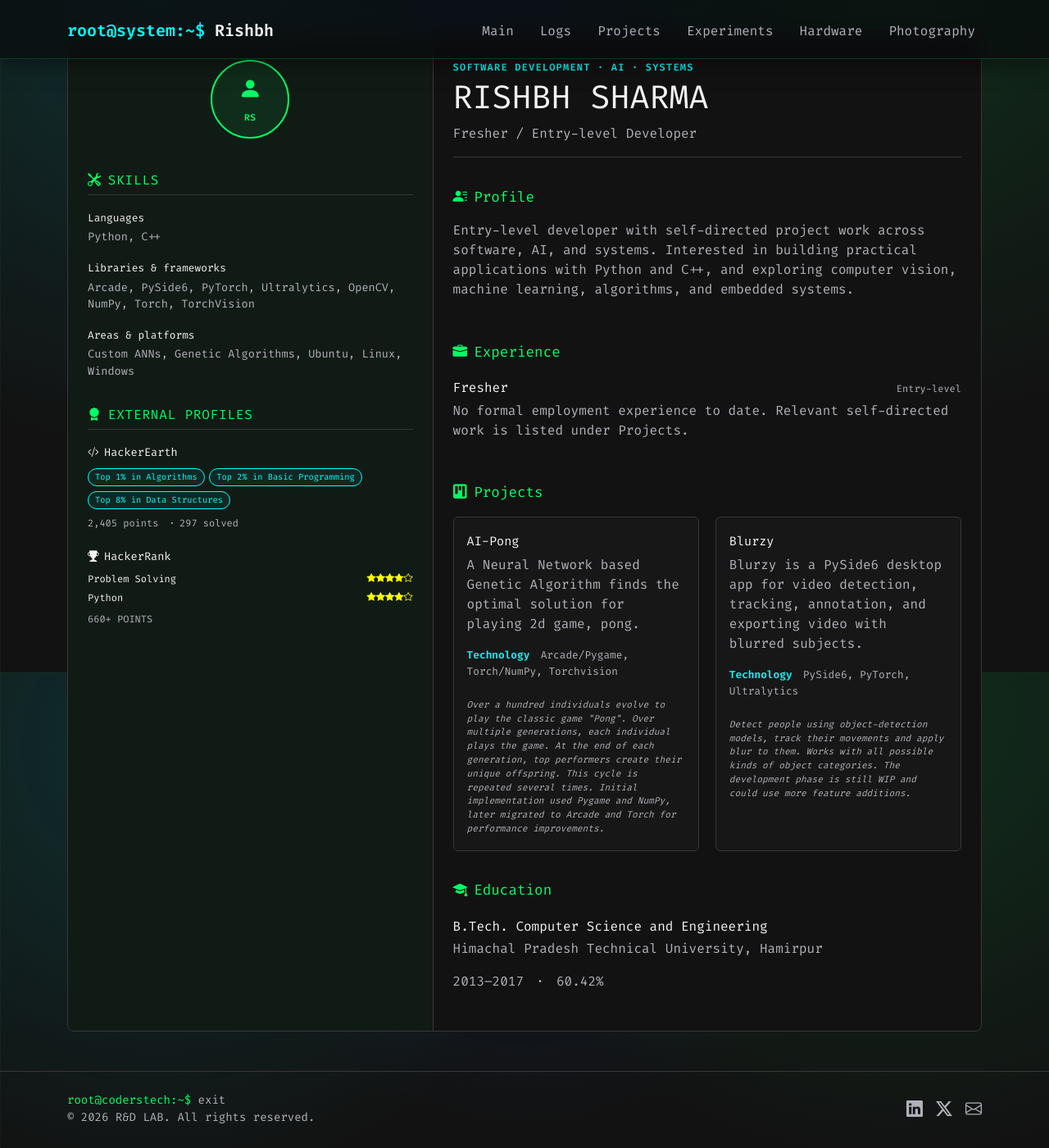
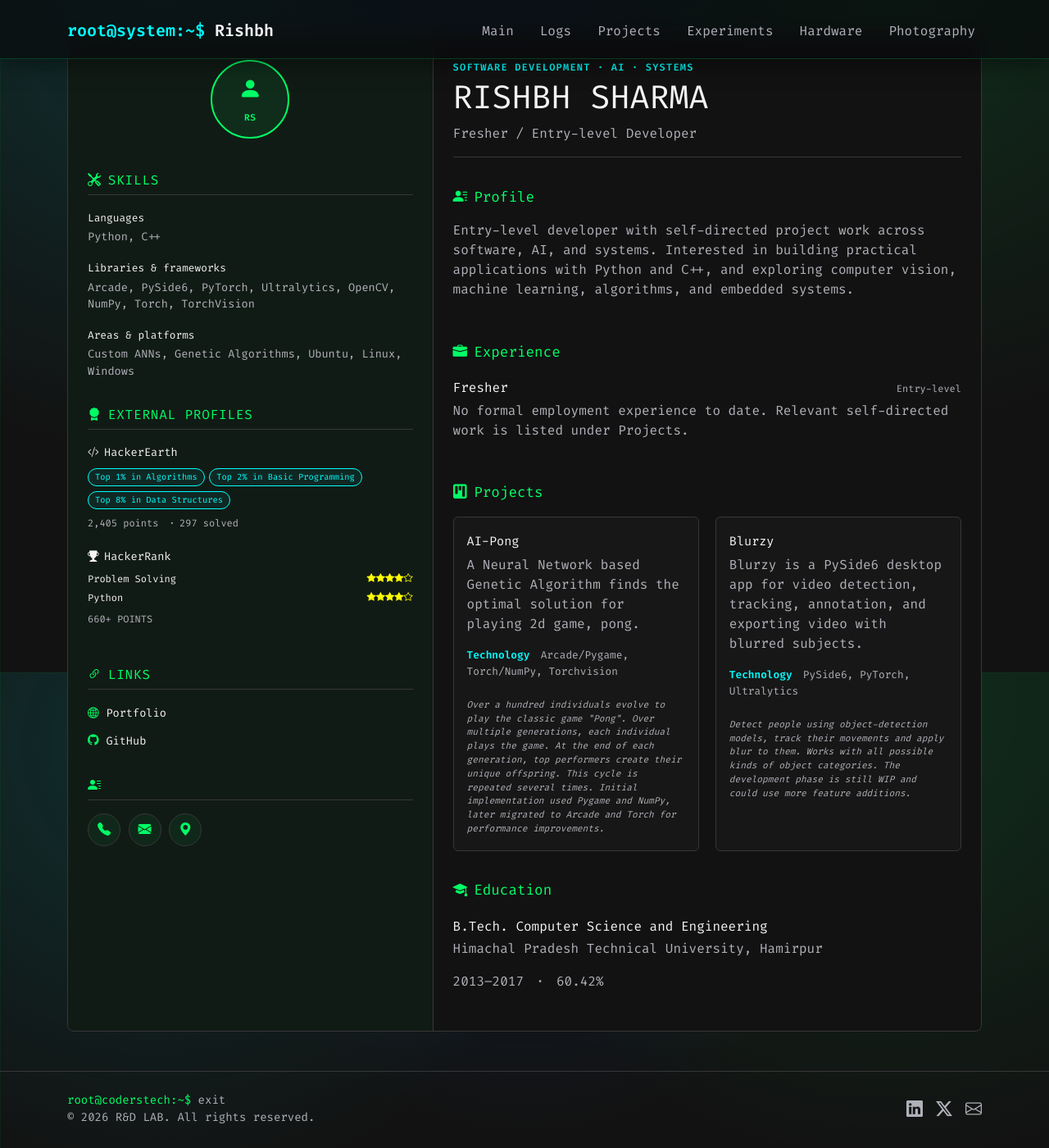
Before and after one commit to CodeRSTech/coderstech.github.io, a Jekyll site: the page built from resume.md, in a window 1280 px wide and 1400 px high, scrolled down 80 px. Shown: the whole window at 82% size. Built offline with Jekyll 4.4.1, drawn with Linux system fonts in a browser that asks for light colours.

Commit message:
added new sections

```diff
--- a/assets/css/resume.css
+++ b/assets/css/resume.css
@@ -179,6 +179,65 @@
   display: block;
   color: var(--text-muted, #b1b1ba) !important;
   font-size: 0.7rem;
+}
+
+.resume-links-list {
+  list-style: none;
+  padding: 0;
+  margin: 0;
+  display: flex;
+  flex-direction: column;
+  gap: 0.6rem;
+}
+
+.resume-links-list a {
+  display: inline-flex;
+  align-items: center;
+  gap: 0.55rem;
+  font-size: 0.85rem;
+  color: var(--text-main, #f4f4f5);
+  text-decoration: none;
+}
+
+.resume-links-list a i {
+  color: var(--accent-green, #00ff66);
+}
+
+.resume-links-list a:hover,
+.resume-links-list a:focus-visible {
+  color: var(--accent-green, #00ff66);
+  text-decoration: underline;
+}
+
+.resume-links-list a:focus-visible,
+.resume-contact-item:focus-visible {
+  outline: 2px solid var(--accent-green, #00ff66);
+  outline-offset: 3px;
+}
+
+.resume-contact-list {
+  display: flex;
+  flex-wrap: wrap;
+  gap: 0.6rem;
+}
+
+.resume-contact-item {
+  display: inline-flex;
+  align-items: center;
+  justify-content: center;
+  width: 2.5rem;
+  height: 2.5rem;
+  border: 1px solid var(--border-ghost, #37373a);
+  border-radius: 50%;
+  color: var(--accent-green, #00ff66);
+  background-color: rgba(0, 255, 102, 0.06);
+  font-size: 1rem;
+}
+
+.resume-contact-item[href]:hover,
+.resume-contact-item[href]:focus-visible {
+  border-color: var(--accent-green, #00ff66);
+  background-color: rgba(0, 255, 102, 0.12);
 }
 
 /* ---------------------------------------------------
@@ -378,6 +437,16 @@
     margin-top: 0.75rem;
   }
 
+  .resume-links-list,
+  .resume-contact-list {
+    gap: 0.35rem;
+  }
+
+  .resume-contact-item {
+    width: 2rem;
+    height: 2rem;
+  }
+
   .resume-entry + .resume-entry {
     margin-top: 0.5rem;
   }
--- a/resume.md
+++ b/resume.md
@@ -76,6 +76,43 @@ resume_page: true
         {% endfor %}
       </ul>
     </section>
+    {% assign github_profile = site.data.hero.buttons | where: "text", "GitHub" | first %}
+    <section class="resume-side-section resume-links" aria-labelledby="resume-links">
+      <h2 id="resume-links"><i class="bi bi-link-45deg" aria-hidden="true"></i> Links</h2>
+      <ul class="resume-links-list">
+        <li>
+          <a href="{{ '/' | relative_url }}">
+            <i class="bi bi-globe2" aria-hidden="true"></i>
+            <span>Portfolio</span>
+          </a>
+        </li>
+        {% if github_profile and github_profile.url != "" and github_profile.url != "#" %}
+        <li>
+          <a href="{{ github_profile.url }}" target="_blank" rel="noopener noreferrer">
+            <i class="bi bi-github" aria-hidden="true"></i>
+            <span>GitHub</span>
+          </a>
+        </li>
+        {% endif %}
+      </ul>
+    </section>
+    <section class="resume-side-section resume-contact" aria-labelledby="resume-contact">
+      <h2 id="resume-contact">
+        <i class="bi bi-person-lines-fill" aria-hidden="true"></i>
+        <span class="visually-hidden">Contact</span>
+      </h2>
+      <div class="resume-contact-list">
+        <a class="resume-contact-item" href="tel:XXXXX-XXXXX" aria-label="Call XXXXX-XXXXX">
+          <i class="bi bi-telephone-fill" aria-hidden="true"></i>
+        </a>
+        <a class="resume-contact-item" href="mailto:XXXX@XXX.com" aria-label="Email XXXX@XXX.com">
+          <i class="bi bi-envelope-fill" aria-hidden="true"></i>
+        </a>
+        <span class="resume-contact-item" role="img" aria-label="Location: India">
+          <i class="bi bi-geo-alt-fill" aria-hidden="true"></i>
+        </span>
+      </div>
+    </section>
   </aside>
   <!-- Main content -->
   <div class="resume-main">
```
Also changed, not shown: assets/css/resume-light.css (+69 -0 lines), resume-light.md (+37 -0 lines).
